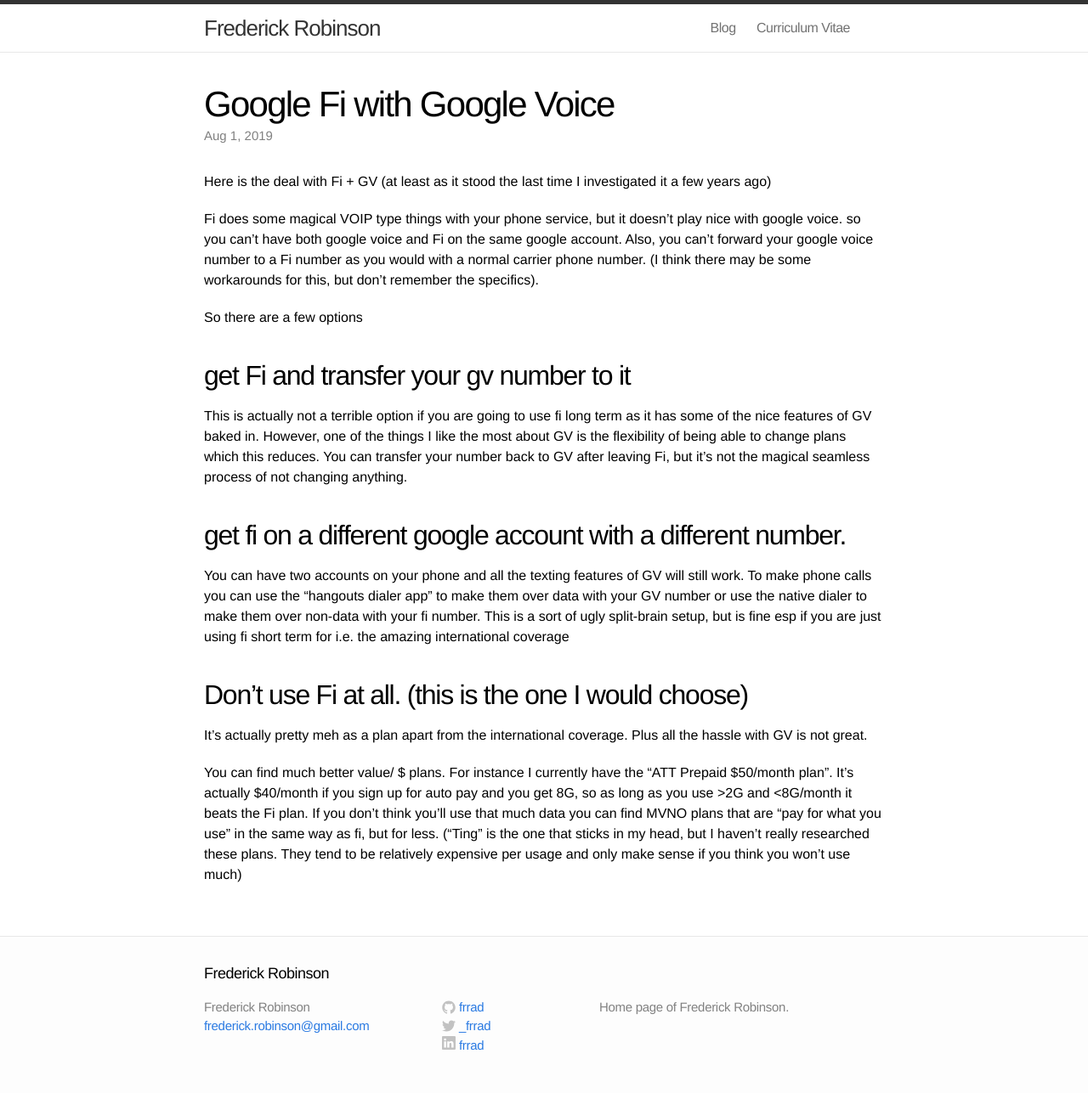
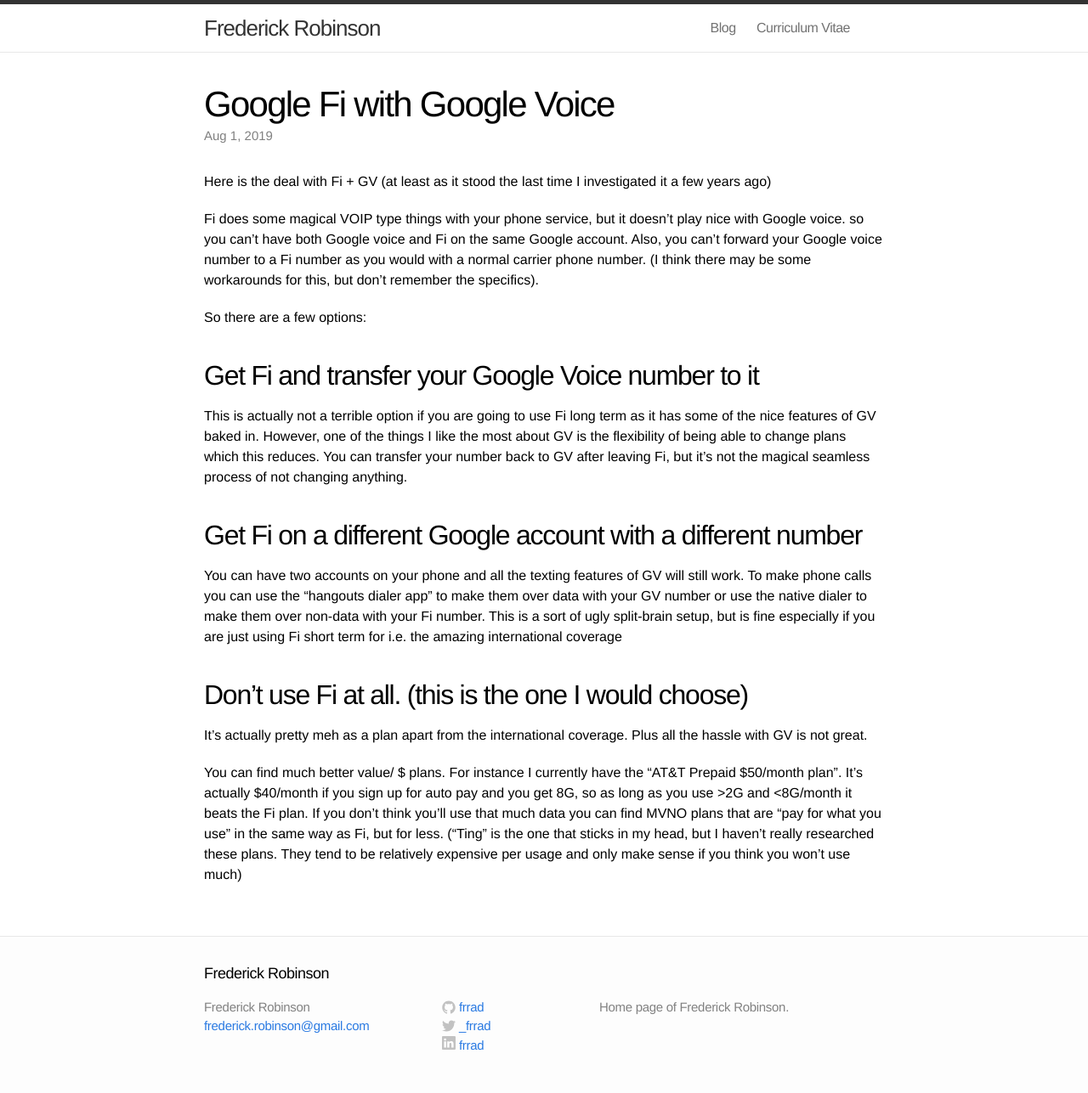
Before and after one commit to frrad/frrad.github.io, a Jekyll site: the page built from _posts/2019-08-01-google-voice-fi.md, in a window 1280 px wide. Shown: the whole page at 85% size. Built offline with Jekyll 4.4.1, drawn with Linux system fonts in a browser that asks for light colours.

Commit message:
spell check

```diff
--- a/_posts/2019-08-01-google-voice-fi.md
+++ b/_posts/2019-08-01-google-voice-fi.md
@@ -9,37 +9,37 @@
 it a few years ago)
 
 Fi does some magical VOIP type things with your phone service, but it doesn't
-play nice with google voice. so you can't have both google voice and Fi on the
-same google account. Also, you can't forward your google voice number to a Fi
+play nice with Google voice. so you can't have both Google voice and Fi on the
+same Google account. Also, you can't forward your Google voice number to a Fi
 number as you would with a normal carrier phone number. (I think there may be
 some workarounds for this, but don't remember the specifics).
 
-So there are a few options
+So there are a few options:
 
-## get Fi and transfer your gv number to it
-This is actually not a terrible option if you are going to use fi long term as
+## Get Fi and transfer your Google Voice number to it
+This is actually not a terrible option if you are going to use Fi long term as
 it has some of the nice features of GV baked in. However, one of the things I
 like the most about GV is the flexibility of being able to change plans which
 this reduces. You can transfer your number back to GV after leaving Fi, but it's
 not the magical seamless process of not changing anything.
 
-##  get fi on a different google account with a different number.
+##  Get Fi on a different Google account with a different number
 You can have two accounts on your phone and all the texting features of GV will
 still work. To make phone calls you can use the "hangouts dialer app" to make
 them over data with your GV number or use the native dialer to make them over
-non-data with your fi number. This is a sort of ugly split-brain setup, but is
-fine esp if you are just using fi short term for i.e. the amazing international
-coverage
+non-data with your Fi number. This is a sort of ugly split-brain setup, but is
+fine especially if you are just using Fi short term for i.e. the amazing
+international coverage
 
 ##  Don't use Fi at all. (this is the one I would choose)
 It's actually pretty meh as a plan apart from the international coverage. Plus
 all the hassle with GV is not great.
 
-You can find much better value/ $ plans. For instance I currently have the "ATT
+You can find much better value/ $ plans. For instance I currently have the "AT&T
 Prepaid $50/month plan". It's actually $40/month if you sign up for auto pay and
 you get 8G, so as long as you use >2G and <8G/month it beats the Fi plan. If you
 don't think you'll use that much data you can find MVNO plans that are "pay for
-what you use" in the same way as fi, but for less. ("Ting" is the one that
+what you use" in the same way as Fi, but for less. ("Ting" is the one that
 sticks in my head, but I haven't really researched these plans. They tend to be
 relatively expensive per usage and only make sense if you think you won't use
 much)
```
